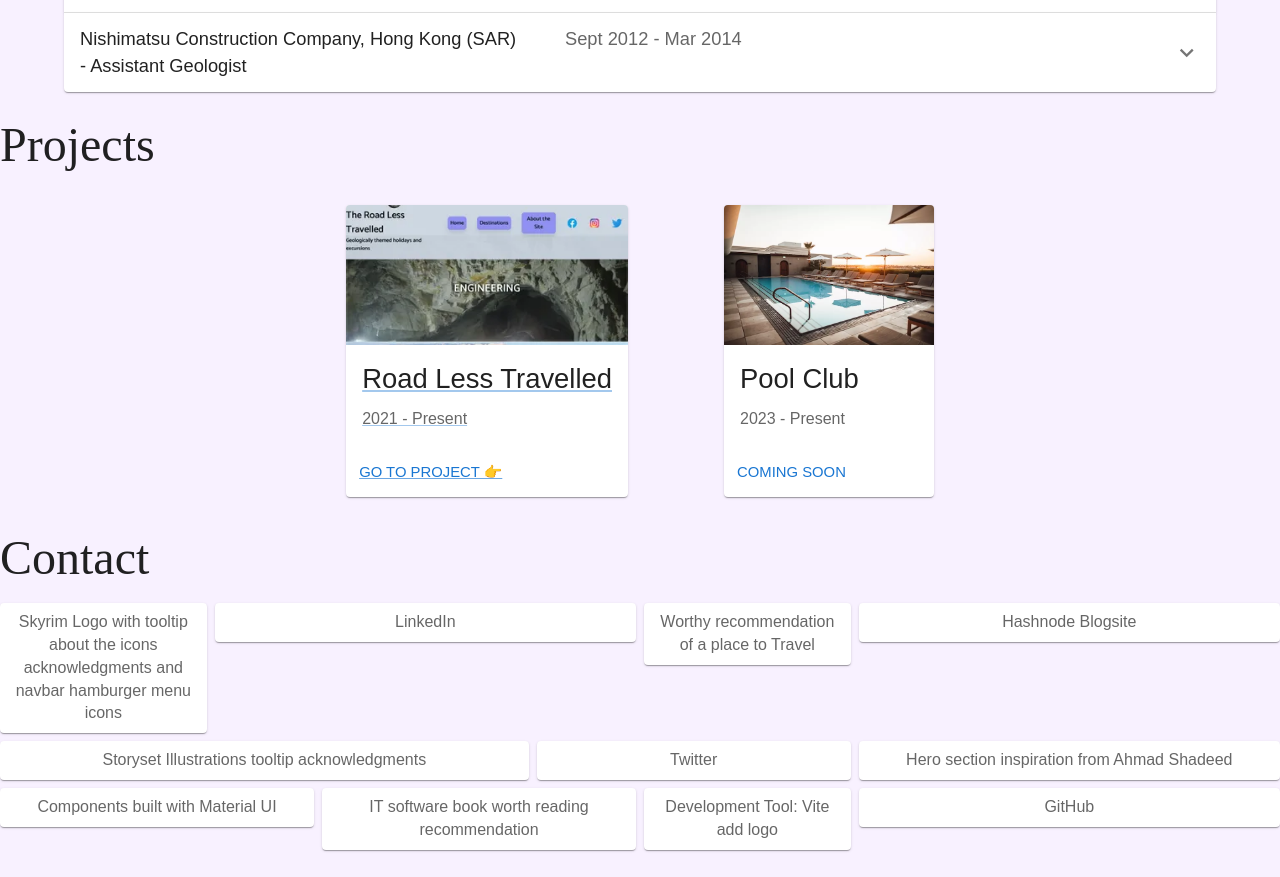
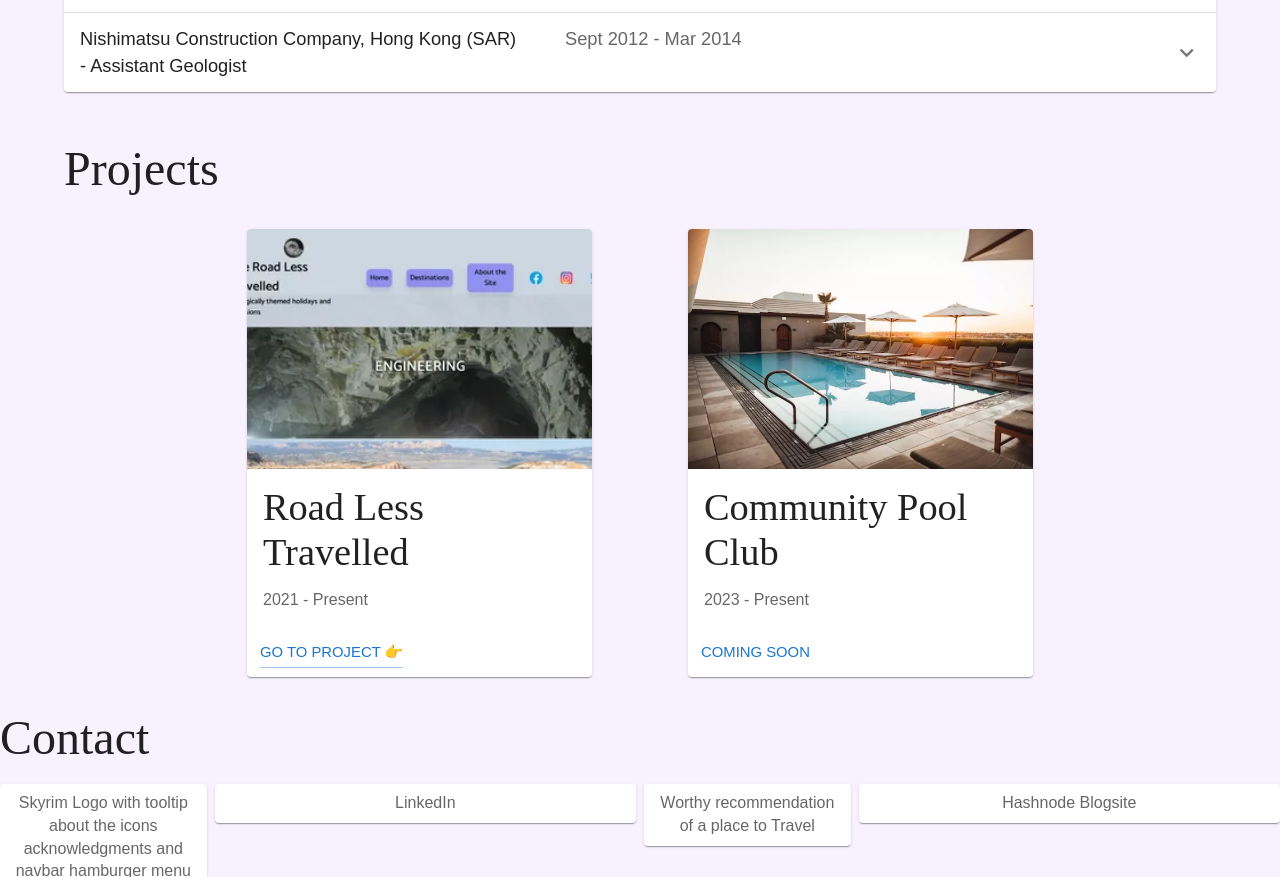
Before and after one commit to wkan17012021/Portfolio, a React (Vite) app in the folder portfolio_react_spa/: page / in a window 1280 px wide. Shown: the part 3085-3962 px from the top of the page. Built offline with nearby package versions, Linux system fonts and the light colour scheme; no server answers.

Commit message:
cleanup projects comp styling

```diff
--- a/portfolio_react_spa/src/data/projList.js
+++ b/portfolio_react_spa/src/data/projList.js
@@ -9,7 +9,7 @@ export const projList = [
   },
   {
     id: 2,
-    title: "Pool Club",
+    title: "Community Pool Club",
     duration: "2023 - Present",
     img: "src/assets/pool_placeholder.webp",
     alt: "placeholder image of swimming pool",
--- a/portfolio_react_spa/src/sections/projs/Projects.jsx
+++ b/portfolio_react_spa/src/sections/projs/Projects.jsx
@@ -3,6 +3,8 @@ import Card from '@mui/material/Card';
 import CardContent from '@mui/material/CardContent';
 import CardMedia from '@mui/material/CardMedia';
 import Typography from '@mui/material/Typography';
+import Container from "@mui/material/Container";
+import Box from '@mui/material/Box';
 import { Button, CardActionArea, CardActions } from '@mui/material';
 import Link from "@mui/material/Link";
 import Stack from '@mui/material/Stack';
@@ -13,9 +15,12 @@ import { projList } from '../../data/projList';
 const Projects = () => {
     return (
         <section id="proj-section" className="scroll-mt-offset">
-           <Typography variant="h2" mt={3}  gutterBottom>
+          <Container>
+                  <Box>
+                    <Typography variant="h2" mt={4}  gutterBottom>
         Projects
       </Typography>
+        </Box>
           <Stack
           m={4}
           direction={{ xs: 'column', sm: 'row' }}
@@ -25,17 +30,20 @@ const Projects = () => {
           >
             {projList.map(proj => {
                 return proj.url ?
-                <Link href={proj.url} hrefLang="en" target="_blank" rel="noreferrer">
+                <Link href={proj.url} hrefLang="en" target="_blank" rel="noreferrer" underline="hover" sx={{
+                  textUnderlineOffset: '10px',
+                  "&:hover": 'color: red',
+                }}>
                 <Card key={proj.id} sx={{ maxWidth: 345 }}>
                 <CardActionArea>
                   <CardMedia
                     component="img"
-                    height="140"
+                    height="240"
                     image={proj.img}
                     alt={proj.alt}
                   />
                   <CardContent>
-                    <Typography gutterBottom variant="h5" component="div">
+                    <Typography gutterBottom variant="h3" component="div" >
                       {proj.title}
                     </Typography>
                     <Typography variant="body2" color="text.secondary">
@@ -53,12 +61,12 @@ const Projects = () => {
             <CardActionArea>
               <CardMedia
                 component="img"
-                height="140"
+                height="240"
                 image={proj.img}
                 alt={proj.alt}
               />
               <CardContent>
-                <Typography gutterBottom variant="h5" component="div">
+                <Typography gutterBottom variant="h3" component="div">
                   {proj.title}
                 </Typography>
                 <Typography variant="body2" color="text.secondary">
@@ -73,8 +81,8 @@ const Projects = () => {
             </CardActions>
           </Card>})}
           </Stack>
+          </Container>
         </section>
-
      );
 }
 
--- a/portfolio_react_spa/src/sections/workexp/WorkExpAccordions.jsx
+++ b/portfolio_react_spa/src/sections/workexp/WorkExpAccordions.jsx
@@ -20,13 +20,13 @@ export default function WorkExpAccordions() {
       id="work-exp-section"
       className="work-exp-container croll-mt-offset"
     >
-      <Container>
+      <Container
+      sx={{marginBottom: 6}}>
         <Box>
            <Typography variant="h2" mt={4} gutterBottom>
           Work Experience
         </Typography>
         </Box>
-
         <Accordion disabled>
           <AccordionSummary>
             <Typography variant="h3" fontWeight={'bold'}>Tech </Typography>
```
